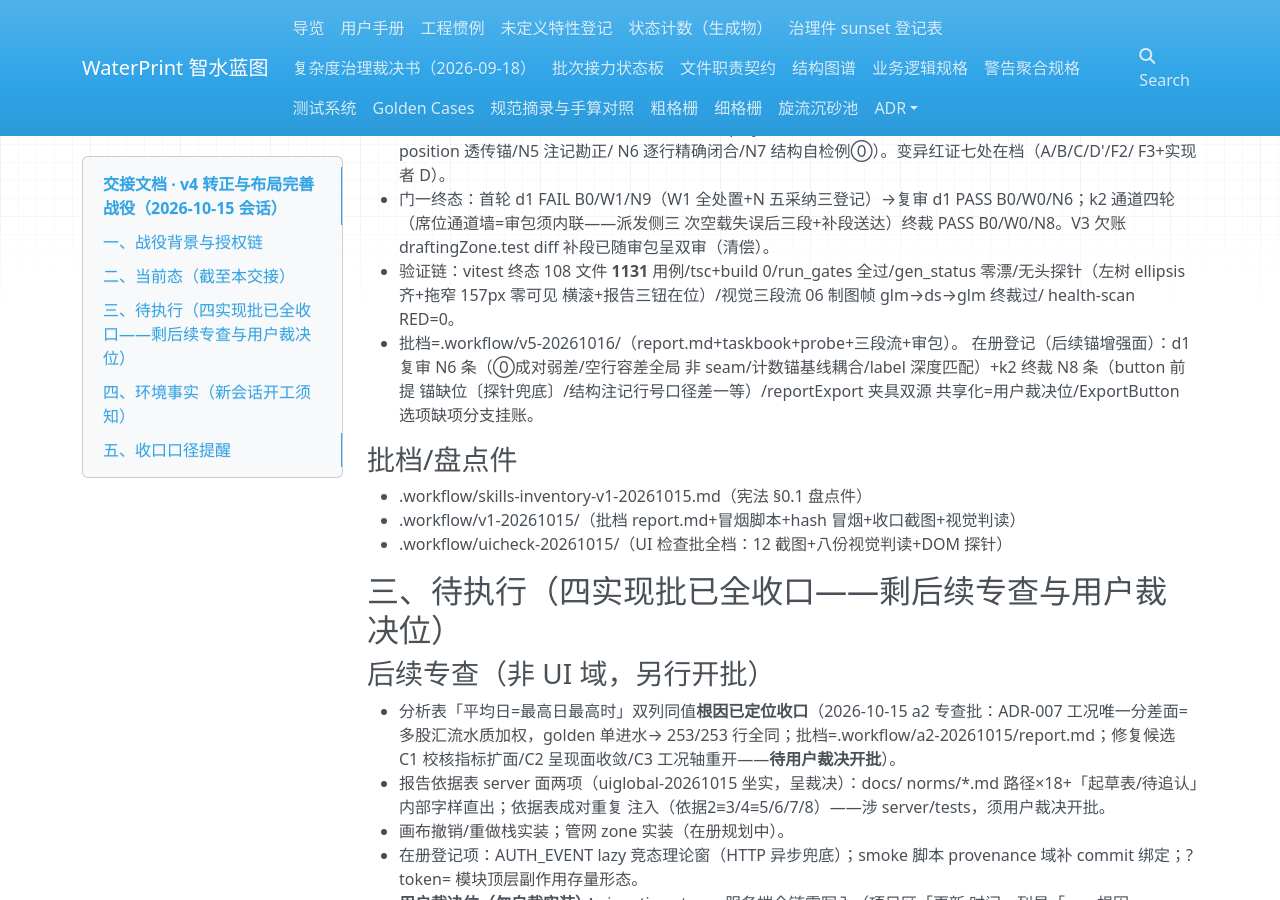
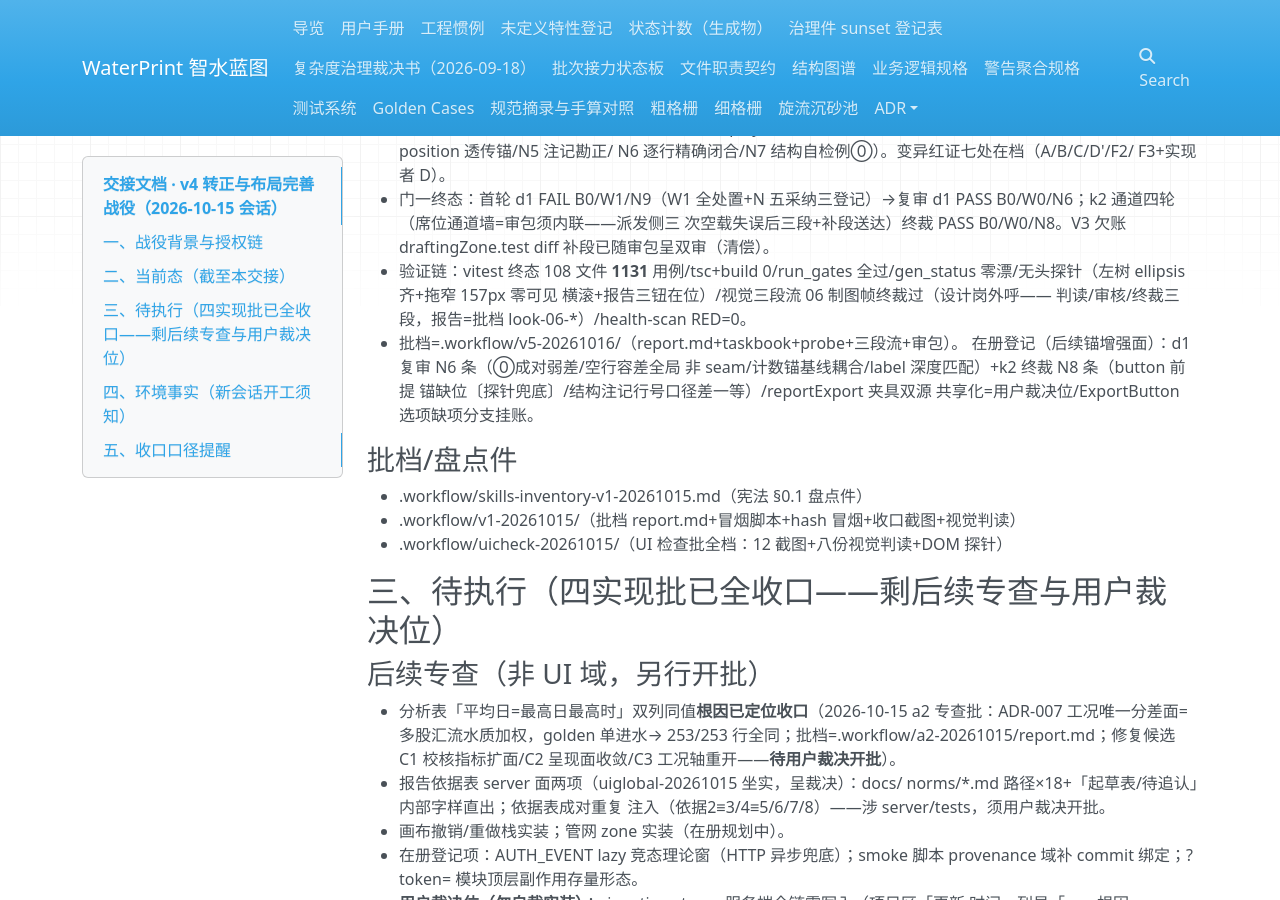
Before and after one commit to yyx20040712/waterprint, an MkDocs documentation site: the page built from docs/handoff/v4campaign-2026-10-15.md, in a window 1280 px wide and 900 px high, scrolled down 2246 px. Built offline with MkDocs 1.6.1, drawn with Linux system fonts in a browser that asks for light colours; nearby versions of some CDN libraries.

Commit message:
v5 CI 回修 交接件视觉三段流表述中性化（模型代号入仓逃逸——v5 收尾笔引入 glm→ds→glm 字样触发模型代号门禁，改设计岗外呼三段制式中性表述；与 v1-20261015 交接笔逃逸同类，批档记教训：交接件收笔前跑 check_model_names 单门）。

```diff
--- a/docs/handoff/v4campaign-2026-10-15.md
+++ b/docs/handoff/v4campaign-2026-10-15.md
@@ -107,8 +107,8 @@
   draftingZone.test diff 补段已随审包呈双审（清偿）。
 - 验证链：vitest 终态 108 文件 **1131** 用例/tsc+build 0/run_gates
   全过/gen_status 零漂/无头探针（左树 ellipsis 齐+拖窄 157px 零可见
-  横滚+报告三钮在位）/视觉三段流 06 制图帧 glm→ds→glm 终裁过/
-  health-scan RED=0。
+  横滚+报告三钮在位）/视觉三段流 06 制图帧终裁过（设计岗外呼——
+  判读/审核/终裁三段，报告=批档 look-06-*）/health-scan RED=0。
 - 批档=.workflow/v5-20261016/（report.md+taskbook+probe+三段流+审包）。
   在册登记（后续锚增强面）：d1 复审 N6 条（⓪成对弱差/空行容差全局
   非 seam/计数锚基线耦合/label 深度匹配）+k2 终裁 N8 条（button 前提
```
